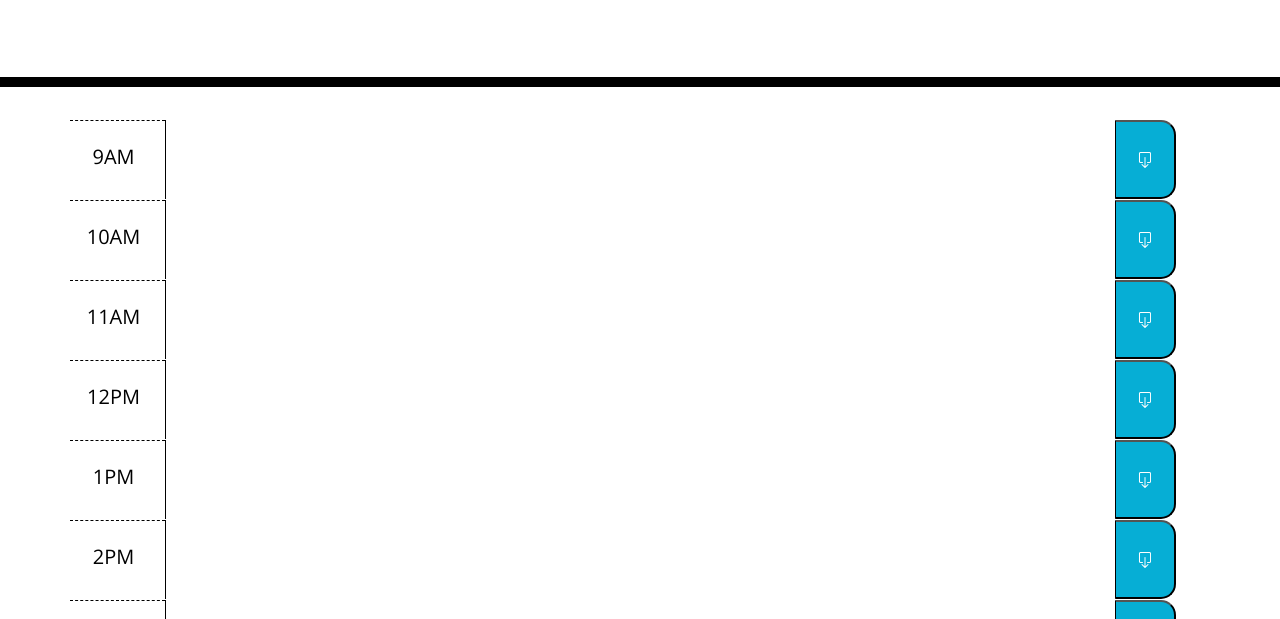
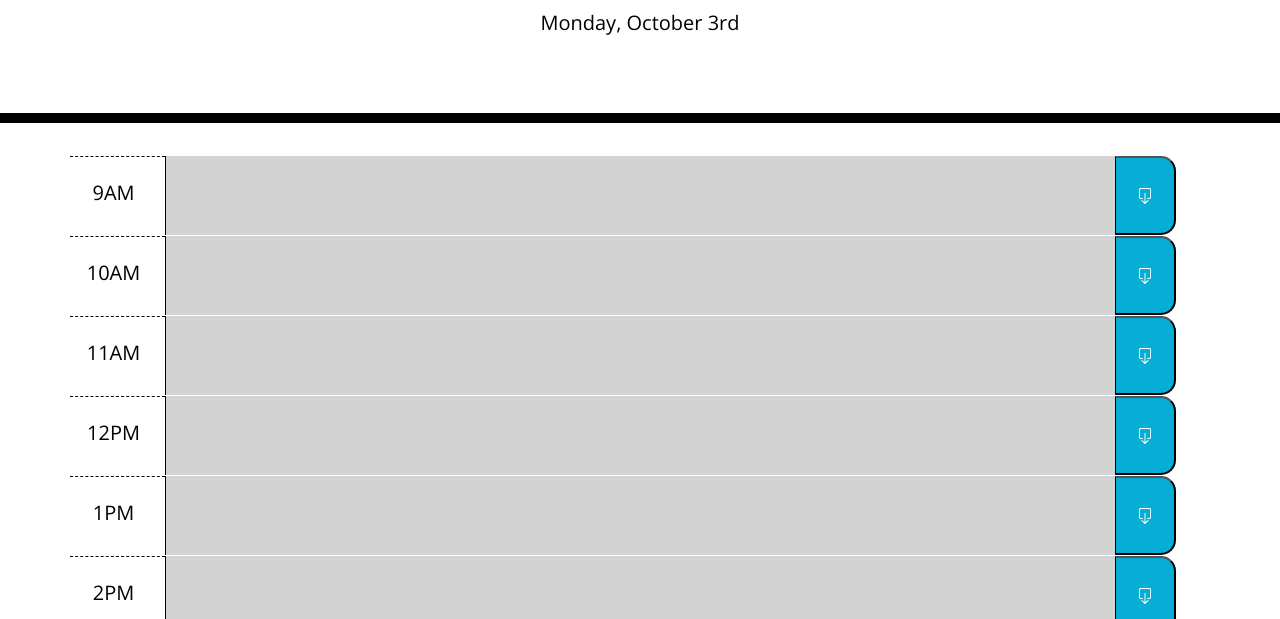
Before and after one commit to renfunny/Work-day-Planner, a plain HTML site: page index.html in a window 1280 px wide. Shown: the part 181-800 px from the top of the page. Drawn offline with nearby package versions, Linux system fonts and the light colour scheme; files that its build step writes are made by us from their sources.

Commit message:
added README.md and fixed the paths for the CSS and JS files

```diff
--- a/index.html
+++ b/index.html
@@ -22,7 +22,7 @@
       rel="stylesheet"
       href="https://cdn.jsdelivr.net/npm/bootstrap-icons@1.9.1/font/bootstrap-icons.css"
     />
-    <link rel="stylesheet" href="style.css" />
+    <link rel="stylesheet" href="./Develop/style.css" />
     <title>Work Day Scheduler</title>
   </head>
 
@@ -137,6 +137,6 @@
 
     <script src="https://cdnjs.cloudflare.com/ajax/libs/jquery/3.2.1/jquery.min.js"></script>
     <script src="https://cdnjs.cloudflare.com/ajax/libs/moment.js/2.24.0/moment.min.js"></script>
-    <script src="./script.js"></script>
+    <script src="./Develop/script.js"></script>
   </body>
 </html>
```
Also changed, not shown: 1 other file.
